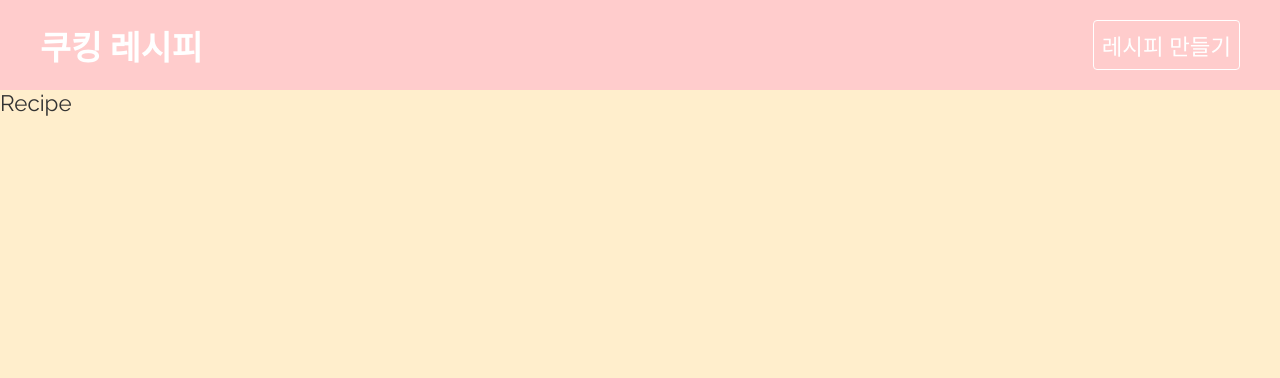
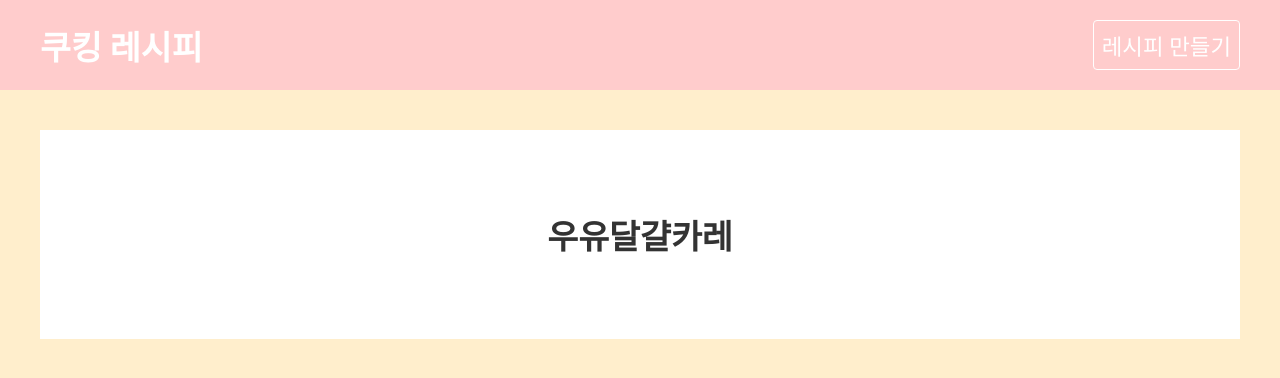
Before and after one commit to joeuni-ex/React_cooking-recipe, a React (Vite) app: page /recipes/1 in a window 1280 px wide. Shown: the top 378 px of the page. Built offline with nearby package versions, Linux system fonts and the light colour scheme; data requests are answered from the project's data file.

Commit message:
레시피 페이지 제목 표시

```diff
--- a/src/pages/recipe/Recipe.css
+++ b/src/pages/recipe/Recipe.css
@@ -0,0 +1,36 @@
+.recipe {
+  max-width: 1200px;
+  margin: 40px auto;
+  text-align: center;
+  background: #fff;
+  padding: 40px;
+  box-sizing: border-box;
+}
+.recipe .time {
+  color: coral;
+  font-style: italic;
+  font-size: 1.2em;
+  margin-bottom: 15px;
+}
+.recipe ul {
+  display: flex;
+  padding: 0;
+  justify-content: center;
+  margin-top: 0;
+}
+.recipe li {
+  font-weight: 700;
+  list-style-type: none;
+  margin-right: 10px;
+  color: #777;
+}
+.recipe li::after {
+  content: ",";
+}
+.recipe li:last-child::after {
+  content: ".";
+}
+.method {
+  text-align: left;
+  line-height: 1.5em;
+}
--- a/src/pages/recipe/Recipe.jsx
+++ b/src/pages/recipe/Recipe.jsx
@@ -1,5 +1,16 @@
+import { useParams } from "react-router-dom";
 import "./Recipe.css";
+import { useFetch } from "../../hooks/useFetch";
 
 export default function Recipe() {
-  return <div>Recipe</div>;
+  const { id } = useParams();
+  const url = "http://localhost:3030/recipes/" + id;
+  const { error, isPending, data: recipe } = useFetch(url);
+  return (
+    <div className="recipe">
+      {error && <p className="error">{error}</p>}
+      {isPending && <p className="loading">로딩중...</p>}
+      {recipe && <h2 className="page-title">{recipe.title}</h2>}
+    </div>
+  );
 }
```
